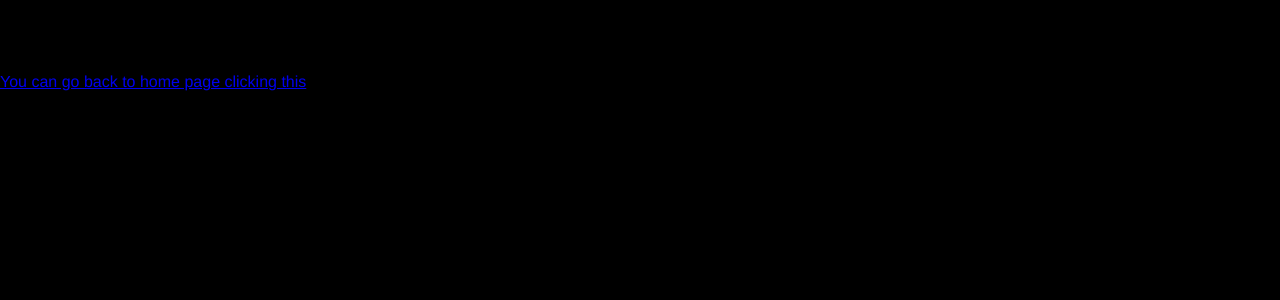
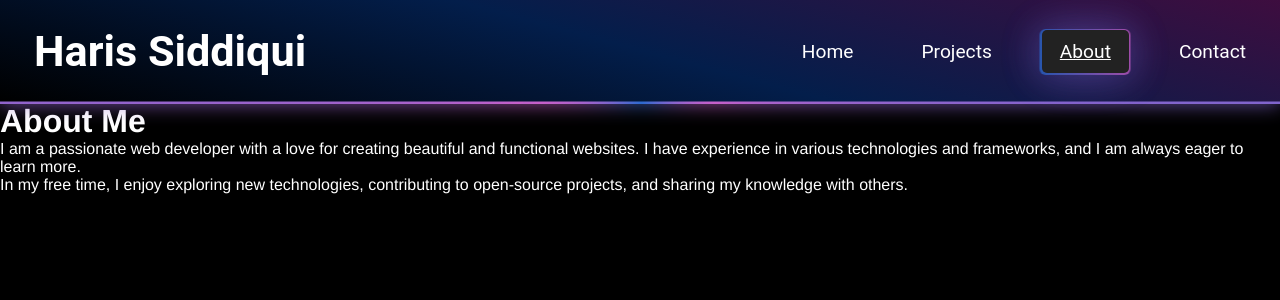
Before and after one commit to Haris-199/portfolio, a React (Vite) app: page /about in a window 1280 px wide. Before the commit this address had no page. Shown: the top 300 px of the page. Built offline with nearby package versions, Linux system fonts and the light colour scheme.

Commit message:
Create about component

```diff
--- /dev/null
+++ b/src/components/About.tsx
@@ -0,0 +1,16 @@
+export default function About() {
+  return (
+    <div>
+      <h1>About Me</h1>
+      <p>
+        I am a passionate web developer with a love for creating beautiful and
+        functional websites. I have experience in various technologies and
+        frameworks, and I am always eager to learn more.
+      </p>
+      <p>
+        In my free time, I enjoy exploring new technologies, contributing to
+        open-source projects, and sharing my knowledge with others.
+      </p>
+    </div>
+  );
+}
--- a/src/components/Header.tsx
+++ b/src/components/Header.tsx
@@ -156,6 +156,7 @@ export default function Header() {
         <ul>
           <NavLink to='/'>Home</NavLink>
           <NavLink to='/projects'>Projects</NavLink>
+          <NavLink to='/about'>About</NavLink>
           <NavLink to='/501'>Contact</NavLink>
         </ul>
       </nav>
--- a/src/router.tsx
+++ b/src/router.tsx
@@ -2,16 +2,18 @@ import { createBrowserRouter } from 'react-router-dom';
 import App from './App';
 import Home from './components/Home';
 import Projects from './components/Projects';
+import About from './components/About';
 import ErrorPage from './components/ErrorPage';
 
 const router = createBrowserRouter([
   {
     path: '/',
     element: <App />,
-    errorElement: <ErrorPage />,
     children: [
       { path: '', element: <Home /> },
       { path: 'projects', element: <Projects /> },
+      { path: 'about', element: <About /> },
+      { path: '*', element: <ErrorPage /> },
     ],
   },
 ]);
```
